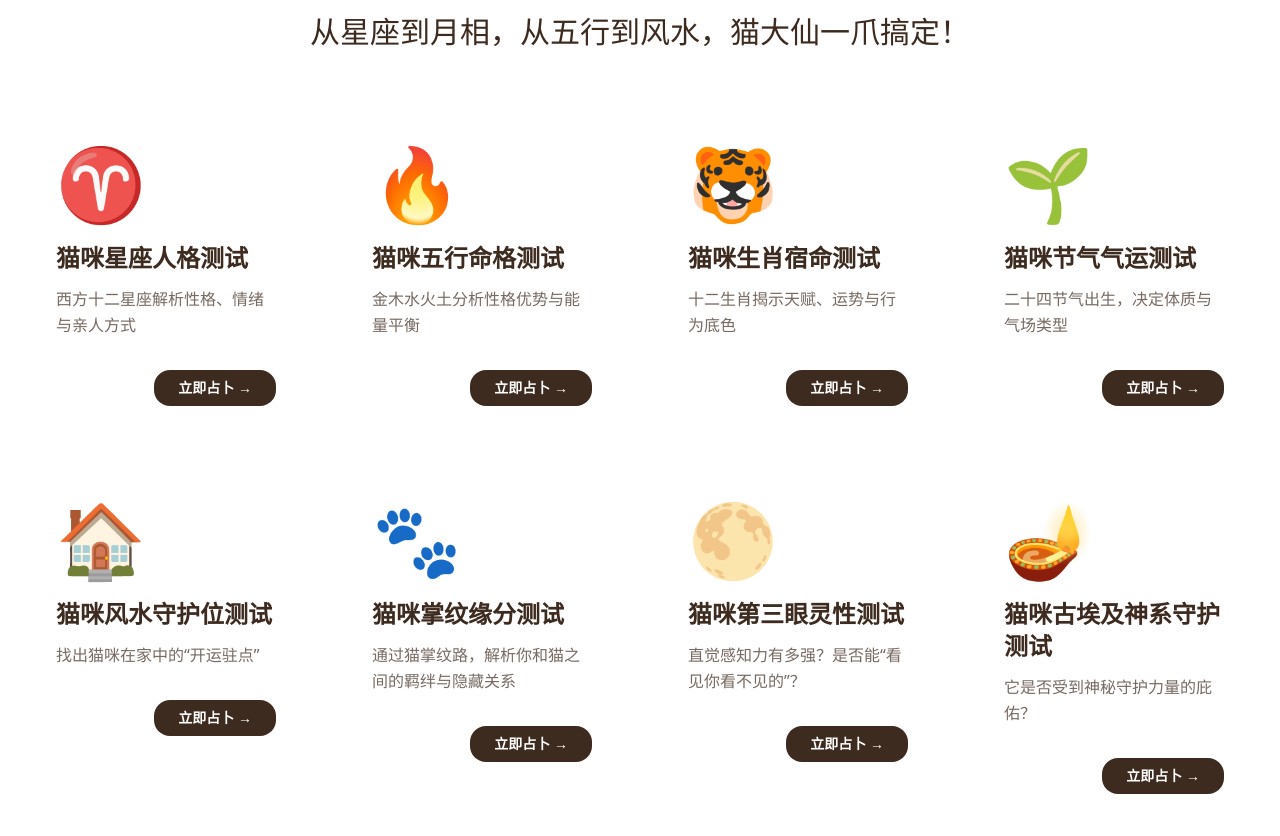
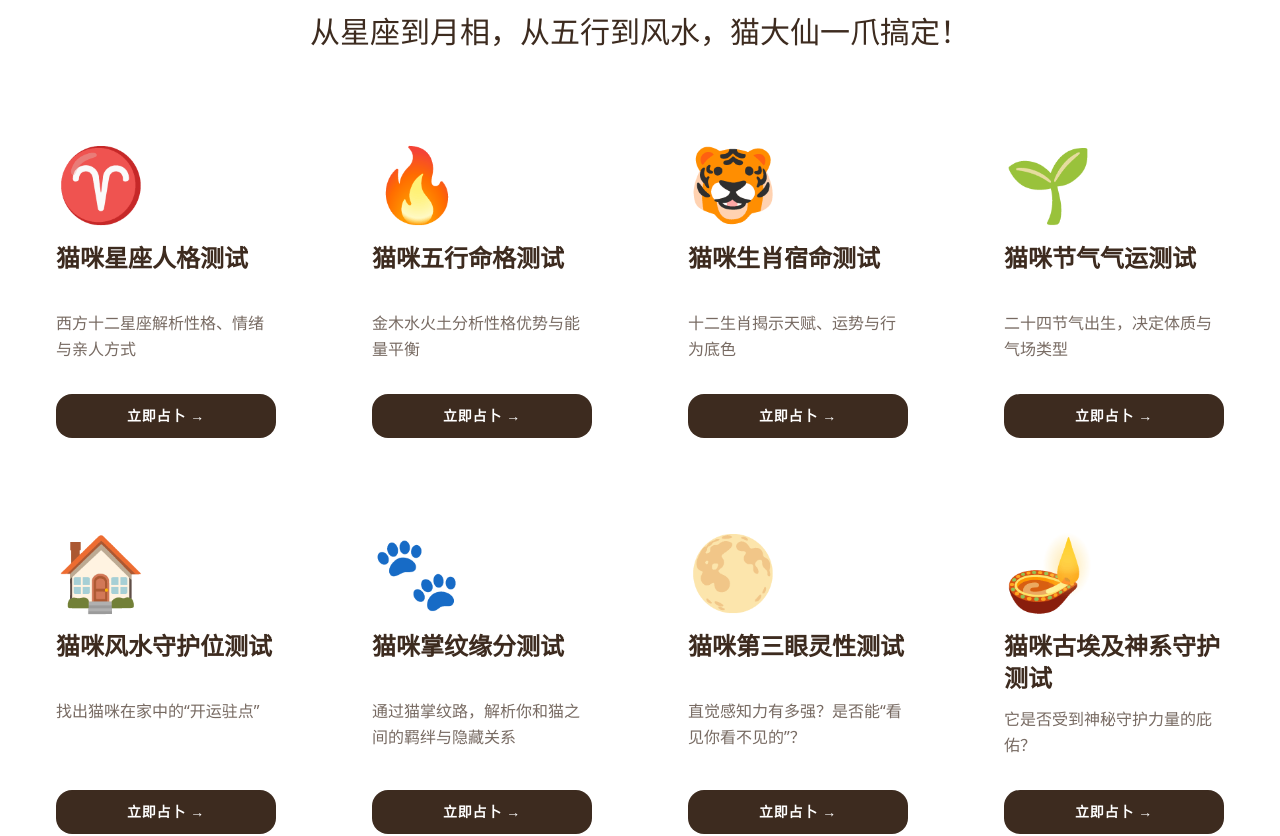
Before and after one commit to clemkhris/cat_master, a Next.js app: page / in a window 1280 px wide. Shown: the part 2319-3155 px from the top of the page. Built offline with nearby package versions, Linux system fonts and the light colour scheme.

Commit message:
update 16 test sections

```diff
--- a/src/components/cat_master/TestsSection.tsx
+++ b/src/components/cat_master/TestsSection.tsx
@@ -17,7 +17,7 @@ export default function TestsSection() {
 
   const closeModal = () => {
     setIsModalOpen(false);
-    setTimeout(() => setSelectedTest(null), 300); // smooth close
+    setTimeout(() => setSelectedTest(null), 300);
   };
 
   return (
@@ -34,31 +34,35 @@ export default function TestsSection() {
           </p>
         </div>
 
+        {/* Improved Grid */}
         <div className="grid grid-cols-1 md:grid-cols-2 lg:grid-cols-3 xl:grid-cols-4 gap-8">
           {tests.map((test) => (
             <div
               key={test.id}
               onClick={() => openTest(test)}
-              className="card bg-white thick-border rounded-3xl p-8 cursor-pointer hover:scale-105 transition-all active:scale-95"
+              className="group bg-white thick-border rounded-3xl p-8 cursor-pointer hover:scale-105 active:scale-95 transition-all duration-300 flex flex-col h-full border-[#3D2B1F] hover:shadow-xl"
             >
-              <div className="text-7xl mb-6">{test.emoji}</div>
-              <div className="text-2xl font-bold mb-3">
+              <div className="text-7xl mb-6 transition-transform group-hover:scale-110">{test.emoji}</div>
+
+              <div className="text-2xl font-bold mb-3 title-font min-h-[3.5rem]">
                 {test.title[lang]}
               </div>
-              <div className="text-[#3D2B1F]/70 leading-relaxed">
+
+              <div className="text-[#3D2B1F]/70 leading-relaxed flex-1 mb-8">
                 {test.desc[lang]}
               </div>
-              <div className="mt-8 flex justify-end">
-                <span className="bg-[#3D2B1F] text-white px-6 py-2 rounded-2xl text-sm font-bold">
+
+              {/* Aligned Button at Bottom */}
+              <div className="mt-auto">
+                <div className="bg-[#3D2B1F] text-white px-8 py-3 rounded-2xl text-sm font-bold text-center tracking-wider hover:bg-pink-600 transition-colors">
                   {lang === 'zh-CN' ? '立即占卜 →' : 'Divine Now →'}
-                </span>
+                </div>
               </div>
             </div>
           ))}
         </div>
       </div>
 
-      {/* Modal */}
       <TestModal
         test={selectedTest}
         isOpen={isModalOpen}
```
